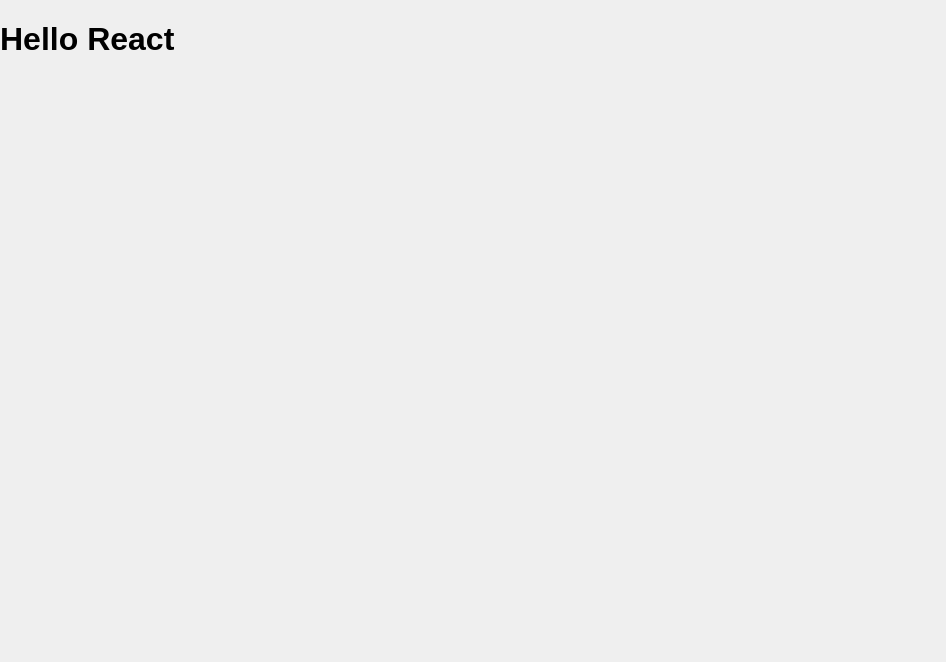
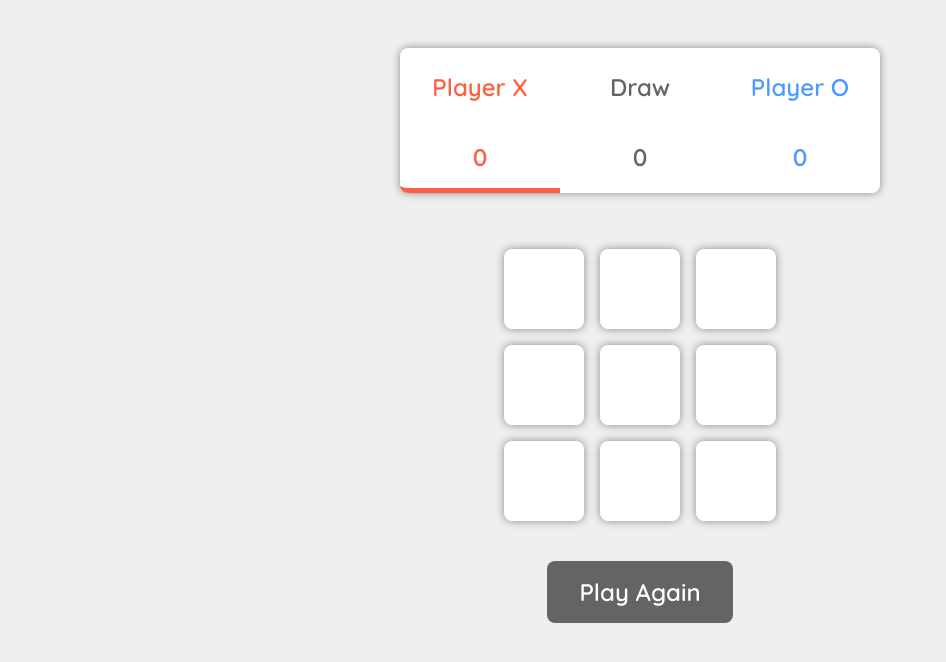
Before and after one commit to repsandcode/tictactoe-mern, a React (Create React App) app in the folder client/: page / in a window 1280 px wide. Shown: the top 662 px of the page, without its empty margins (0-946 px from the left). Built offline with nearby package versions, Linux system fonts and the light colour scheme.

Commit message:
working tictactoe

```diff
--- a/client/public/index.html
+++ b/client/public/index.html
@@ -9,6 +9,11 @@
       name="description"
       content="Web site created using create-react-app"
     />
+
+    <link rel="preconnect" href="https://fonts.googleapis.com">
+    <link rel="preconnect" href="https://fonts.gstatic.com" crossorigin>
+    <link href="https://fonts.googleapis.com/css2?family=Quicksand:wght@300;400;600&display=swap" rel="stylesheet">
+
     <link rel="apple-touch-icon" href="%PUBLIC_URL%/logo192.png" />
     <!--
       manifest.json provides metadata used when your web app is installed on a
--- a/client/src/App.js
+++ b/client/src/App.js
@@ -2,10 +2,105 @@
 
 import './App.css';
 
+import { Board } from './components/Board';
+import { Scoreboard } from './components/Scoreboard';
+import { PlayAgainButton } from './components/PlayAgainButton';
+
+
 function App() {
+
+  const winningMoves = [
+    [0,1,2],
+    [3,4,5],
+    [6,7,8],
+
+    [0,3,6],
+    [1,4,7],
+    [2,5,8],
+
+    [0,4,8],
+    [2,4,6],
+  ]
+
+  // setting an array for the 'X' and 'O' values
+  const [board, setBoard] = useState(Array(9).fill(null));
+  // setting the 'X' value - to be updated later for 'O'
+  const [xPlaying, setXPlaying] = useState(true);
+  // keeping track of the scores
+  const [scores, setScores] = useState({ xScore: 0, oScore: 0, draw: 0});
+  // restarting the game (board)
+  const [playAgain, setPlayAgain] = useState(false);
+
+
+  const handleBoxClick = (boxIndex) => {
+    // If the round has ended, do nothing
+    if (board[boxIndex]===null && playAgain) {
+      return;
+    }
+
+    const updatedBoard = board.map((value, index) => {
+      if(index === boxIndex) {
+        return xPlaying? "X" : "O";
+      } else {
+        return value;
+      }
+    })
+
+    // put a value into a box [array]
+    setBoard(updatedBoard);
+
+
+    // apply points to the winner! or if none, then a draw
+    const winner = checkWinner(updatedBoard);
+    if (winner) {
+      if (winner === 'X') {
+        let { xScore } = scores;
+        xScore += 1;
+        setScores({...scores, xScore});
+      } else {
+        let { oScore } = scores;
+        oScore += 1;
+        setScores({...scores, oScore});
+      }
+    }
+    if (winner === 'draw') {
+      let { draw } = scores;
+      draw += 1;
+      setScores({...scores, draw});
+    }
+
+    // change values - from 'X' to 'O'
+    setXPlaying(!xPlaying);
+  }
+
+  const checkWinner = (board) => {
+    for (let i = 0; i < winningMoves.length; i++) {
+      const [x, y, z] = winningMoves[i];
+
+      // check for the winner
+      if (board[x] && board[x] === board[y] && board[y] === board[z]) {
+        setPlayAgain(true);
+        return board[x];
+      }
+
+      // check for a draw
+      if (board.every((value) => value !== null)) {
+        setPlayAgain(true);
+        return "draw";
+      }
+    }
+  }
+
+  const newRound = () => {
+    setPlayAgain(false);
+    setBoard(Array(9).fill(null));
+  }
+
   return (
     <div className="App">
-      <h1>Hello React</h1>
+      <Scoreboard scores={scores} xPlaying={xPlaying} playAgain={playAgain}></Scoreboard>
+      <Board board={board} onClick={handleBoxClick}></Board>
+      <PlayAgainButton newRound={newRound}></PlayAgainButton>
     </div>
   );
 }
--- /dev/null
+++ b/client/src/components/Board.css
@@ -0,0 +1,6 @@
+.board {
+  display: grid;
+  grid-template-columns: repeat(3, 6rem);
+  place-items: center;
+  justify-content: center;
+}
--- /dev/null
+++ b/client/src/components/Board.jsx
@@ -0,0 +1,13 @@
+import React from 'react'
+import {Box} from './Box';
+import './Board.css';
+
+export const Board = ({board, onClick}) => {
+  return (
+    <div className='board'>
+      {board.map((value, index) => {
+        return <Box value={value} onClick={() => value === null && onClick(index)}></Box>
+      })}
+    </div>
+  )
+}
--- /dev/null
+++ b/client/src/components/Box.css
@@ -0,0 +1,26 @@
+.box {
+  background-color: white;
+  border: none;
+  border-radius: 10%;
+  box-shadow: 0px 0px 8px #888;
+  width: 5rem;
+  height: 5rem;
+  text-align: center;
+  font-size: 3rem;
+  font-family: inherit;
+  font-weight: bolder;
+  line-height: 2.5rem;
+  margin: 0.5rem;
+}
+
+.x {
+  color: rgb(255, 94, 66);
+}
+
+.o {
+  color: rgb(77, 154, 255);
+}
+
+.box:hover {
+  box-shadow: 0px 0px 15px #888;
+}
--- /dev/null
+++ b/client/src/components/Box.jsx
@@ -0,0 +1,10 @@
+import React from 'react'
+import './Box.css'
+
+export const Box = ( {value, onClick} ) => {
+  const style = value === "X"? "box x" : "box o";
+
+  return (
+    <button className={style} onClick={onClick}>{value}</button>
+  )
+}
--- /dev/null
+++ b/client/src/components/PlayAgainButton.css
@@ -0,0 +1,13 @@
+.play-again {
+  border: none;
+  border-radius: 0.5rem;
+  background-color: rgb(100, 100, 100);;
+  color: white;
+  font-size: 1.5rem;
+  font-family: inherit;
+  font-weight: bold;
+  padding: 1rem 2rem;
+  margin: 2rem auto;
+  display: block;
+  cursor: pointer;
+}
--- /dev/null
+++ b/client/src/components/PlayAgainButton.jsx
@@ -0,0 +1,8 @@
+import React from 'react'
+import './PlayAgainButton.css'
+
+export const PlayAgainButton = ({newRound}) => {
+  return (
+    <button className='play-again' onClick={newRound}>Play Again</button>
+  )
+}
--- /dev/null
+++ b/client/src/components/Scoreboard.css
@@ -0,0 +1,46 @@
+.scoreboard {
+  display: grid;
+  grid-template-columns: repeat(3, 10rem);
+  width: 30rem;
+  background-color: white;
+  margin: 3rem auto;
+  box-shadow: 0px 0px 8px #888;
+  border-radius: 0.5rem;
+  font-weight: bold;
+}
+
+.scoreboard > * {
+  text-align: center;
+}
+
+.score {
+  width: 100%;
+  padding: 1rem 0;
+  display: block;
+  font-size: 1.5rem;
+}
+
+.x-score {
+  color: rgb(255, 94, 66);
+  border-bottom: 5px solid rgb(255, 94, 66);
+  border-radius: 0.5rem 0 0 0.5rem;
+}
+
+.draw {
+  color: rgb(100, 100, 100);
+  /* border-bottom: 5px solid rgb(100, 100, 100); */
+}
+
+.o-score {
+  color: rgb(77, 154, 255);
+  border-bottom: 5px solid rgb(77, 154, 255);
+  border-radius: 0 0.5rem 0.5rem 0;
+}
+
+.inactive {
+  border-bottom: 5px solid transparent;
+}
+
+h3 {
+  font-size: 1.5rem;
+}
--- /dev/null
+++ b/client/src/components/Scoreboard.jsx
@@ -0,0 +1,25 @@
+import React from 'react'
+
+import './Box.css'
+import './Scoreboard.css'
+
+export const Scoreboard = ({scores, xPlaying, playAgain}) => {
+  const {xScore, oScore, draw} = scores;
+
+  return (
+    <div className='scoreboard'>
+      <div className={`x-score ${playAgain && 'inactive'} ${!xPlaying && 'inactive'}`}>
+        <h3>Player X</h3>
+        <span className={`score`}>{xScore}</span>
+      </div>
+      <div className='draw'>
+        <h3>Draw</h3>
+        <span className={`score`}>{draw}</span>
+      </div>
+      <div className={`o-score ${playAgain && 'inactive'} ${xPlaying && 'inactive'}`}>
+        <h3>Player O</h3>
+        <span className={`score`}>{oScore}</span>
+      </div>
+    </div>
+  )
+}
```
